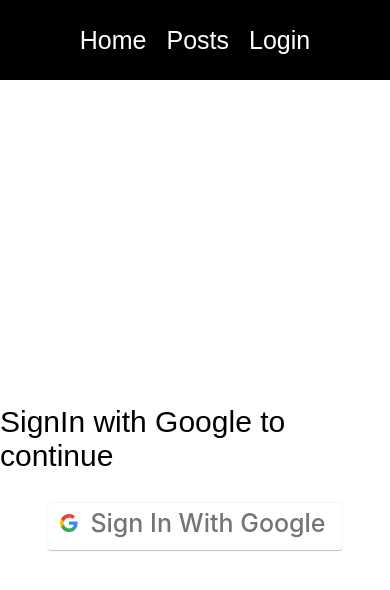
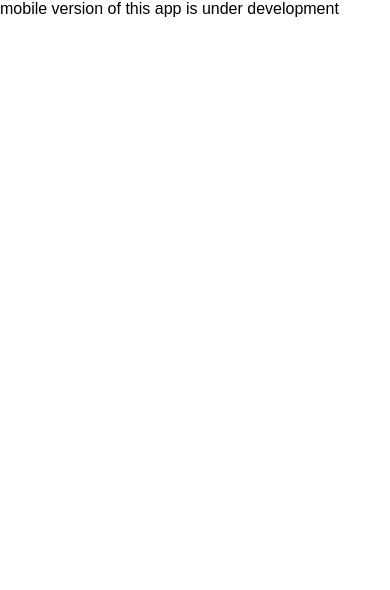
Before and after one commit to macnchaos/macnchaos.github.io, a React (Create React App) app: page /login in a window 390 px wide. Shown: the top 590 px of the page. Built offline with nearby package versions, Linux system fonts and the light colour scheme.

Commit message:
seggeregated app into desktop and mobile mode

```diff
--- a/package.json
+++ b/package.json
@@ -9,6 +9,7 @@
     "firebase": "^9.8.1",
     "react": "^18.1.0",
     "react-dom": "^18.1.0",
+    "react-responsive": "^9.0.0-beta.8",
     "react-router-dom": "^6.3.0",
     "react-scripts": "5.0.1",
     "web-vitals": "^2.1.4"
--- a/src/App.js
+++ b/src/App.js
@@ -1,58 +1,17 @@
-import React, {useState} from "react";
-import './App.css';
-import {
-  BrowserRouter as Router,
-  Routes,
-  Route,
-  Link
-} from "react-router-dom";
-
-import Home from "./pages/Home";
-import Posts from "./pages/Posts";
-import CreatePost from "./pages/CreatePost";
-import Login from "./pages/Login";
-import {signOut} from "firebase/auth";
-import { auth } from "./firebase-config";
+import DesktopApp from "./desktop/DesktopApp";
+import MobileApp from "./mobile/MobileApp";
+import { useMediaQuery } from 'react-responsive'
 
 
 function App() {
-  const [isAuth,setIsAuth] = useState(false);
 
-  const signUserOut = ()=>{
-    signOut(auth).then(()=>{
-      localStorage.clear()
-      setIsAuth(false)
-      window.location.pathname = "/login"
-    })
-  }
+  const isDesktop = useMediaQuery({
+    query: "(min-device-width: 1024px)",
+  });
   return (
-    <Router>
-      <nav>
-        <Link to="/">
-          Home
-        </Link>
-        <Link to="/Posts">
-          Posts
-        </Link>
-        {
-          !isAuth ? <Link to="/login">
-            Login
-          </Link> :
-          <>
-            <Link to="/createpost">
-              Create
-            </Link>
-            <button onClick={signUserOut}> Log Out </button>
-          </>
-        }
-      </nav>
-      <Routes>
-        <Route path = "/" element={<Home isAuth={isAuth}/>} />
-        <Route path = "/Posts" element={<Posts isAuth={isAuth}/>} />
-        <Route path = "/createpost" element={<CreatePost isAuth={isAuth}/>} />
-        <Route path = "/login" element={<Login setIsAuth={setIsAuth}/>} />
-      </Routes>
-    </Router>
+    <div>
+      {isDesktop?<DesktopApp/>:<MobileApp/>}
+    </div>
   );
 }
 
--- a/src/App.css
+++ b/src/desktop/DesktopApp.css
@@ -1,4 +1,4 @@
-.App {
+.DesktopApp {
   text-align: center;
 }
 body {
--- /dev/null
+++ b/src/desktop/DesktopApp.js
@@ -0,0 +1,59 @@
+import React, {useState} from "react";
+import './DesktopApp.css';
+import {
+  BrowserRouter as Router,
+  Routes,
+  Route,
+  Link
+} from "react-router-dom";
+
+import Home from "./pages/Home";
+import Posts from "./pages/Posts";
+import CreatePost from "./pages/CreatePost";
+import Login from "./pages/Login";
+import {signOut} from "firebase/auth";
+import { auth } from "../firebase-config";
+
+
+function DesktopApp() {
+  const [isAuth,setIsAuth] = useState(false);
+
+  const signUserOut = ()=>{
+    signOut(auth).then(()=>{
+      localStorage.clear()
+      setIsAuth(false)
+      window.location.pathname = "/login"
+    })
+  }
+  return (
+    <Router>
+      <nav>
+        <Link to="/">
+          Home
+        </Link>
+        <Link to="/Posts">
+          Posts
+        </Link>
+        {
+          !isAuth ? <Link to="/login">
+            Login
+          </Link> :
+          <>
+            <Link to="/createpost">
+              Create
+            </Link>
+            <button onClick={signUserOut}> Log Out </button>
+          </>
+        }
+      </nav>
+      <Routes>
+        <Route path = "/" element={<Home isAuth={isAuth}/>} />
+        <Route path = "/Posts" element={<Posts isAuth={isAuth}/>} />
+        <Route path = "/createpost" element={<CreatePost isAuth={isAuth}/>} />
+        <Route path = "/login" element={<Login setIsAuth={setIsAuth}/>} />
+      </Routes>
+    </Router>
+  );
+}
+
+export default DesktopApp;
--- a/src/pages/CreatePost.js
+++ b/src/desktop/pages/CreatePost.js
@@ -1,6 +1,6 @@
 import React, { useEffect, useState } from 'react';
 import {addDoc, collection} from "firebase/firestore";
-import { auth, db } from '../firebase-config';
+import { auth, db } from '../../firebase-config.js';
 import { useNavigate } from 'react-router-dom';
 
 const CreatePost = ({ isAuth }) => {
--- a/src/pages/Home.js
+++ b/src/desktop/pages/Home.js
@@ -1,6 +1,6 @@
 import React, { useCallback, useEffect, useState } from "react";
 import { collection, getDocs, deleteDoc, doc } from "firebase/firestore";
-import { db,auth } from "../firebase-config";
+import { db,auth } from '../../firebase-config.js';
 const Home = ({isAuth}) => {
   const [articleList, setArticleList] = useState([]);
   const [updateArticleList,setUpdateArticleList] = useState(true);
--- a/src/pages/Login.js
+++ b/src/desktop/pages/Login.js
@@ -1,5 +1,5 @@
 import React from 'react'
-import { auth,provider } from '../firebase-config';
+import { auth,provider } from '../../firebase-config.js';
 import {signInWithPopup} from "firebase/auth"
 import { useNavigate } from 'react-router-dom';
 const Login = ({setIsAuth}) => {
--- a/src/pages/Posts.js
+++ b/src/desktop/pages/Posts.js
@@ -1,6 +1,6 @@
 import React, { useCallback, useEffect, useState } from "react";
 import { collection, getDocs, deleteDoc, doc } from "firebase/firestore";
-import { db,auth } from "../firebase-config";
+import { db,auth } from '../../firebase-config.js';
 const Posts = ({isAuth}) => {
     const [postList, setPostList] = useState([]);
     const [updatePostList,setUpdatePostList] = useState(true);
--- /dev/null
+++ b/src/mobile/MobileApp.js
@@ -0,0 +1,7 @@
+function MobileApp() {
+  return (
+    <div>mobile version of this app is under development</div>
+  )
+}
+
+export default MobileApp;
```
Also changed, not shown: 1 other file (tests, documents, lock files or other folders).
